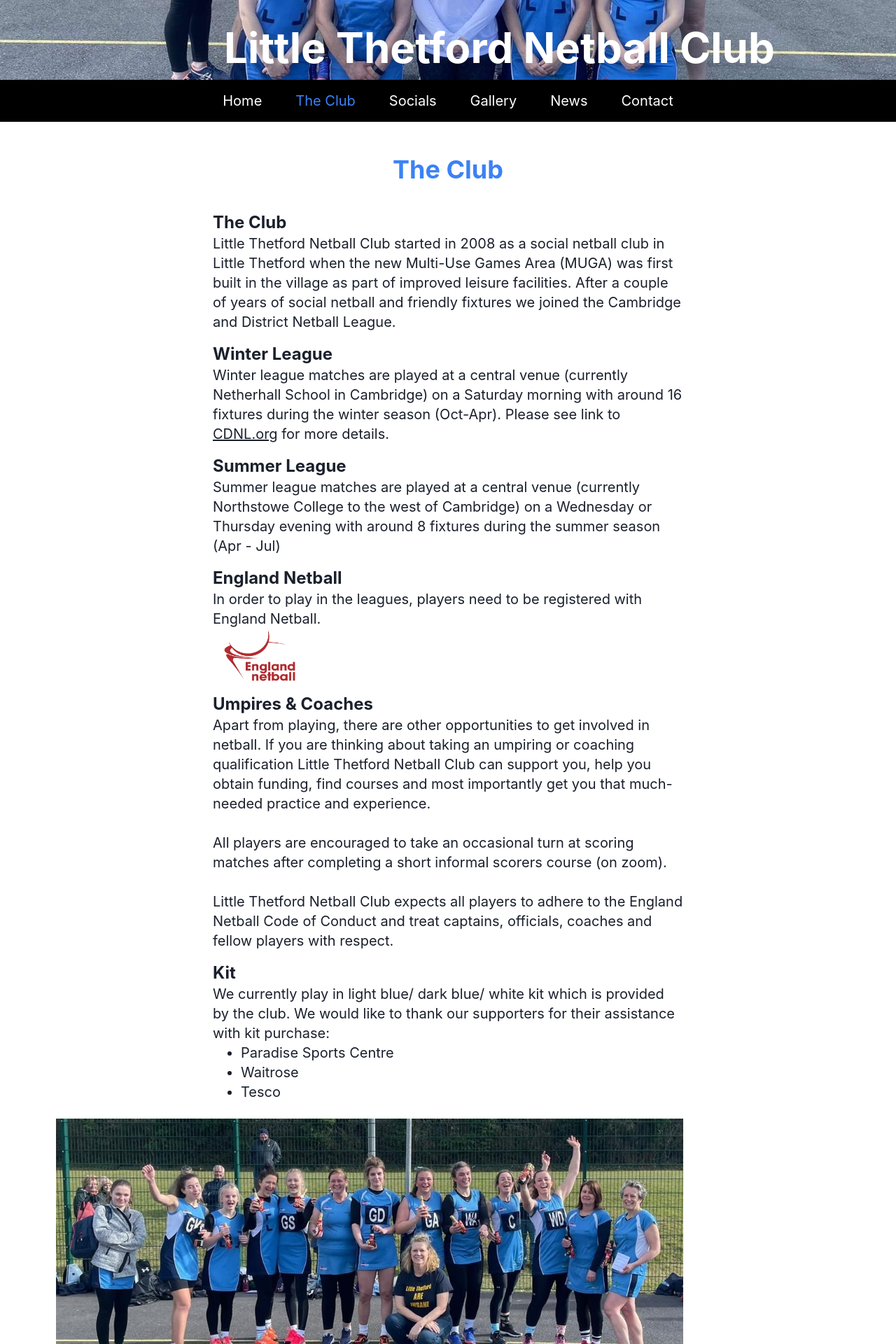
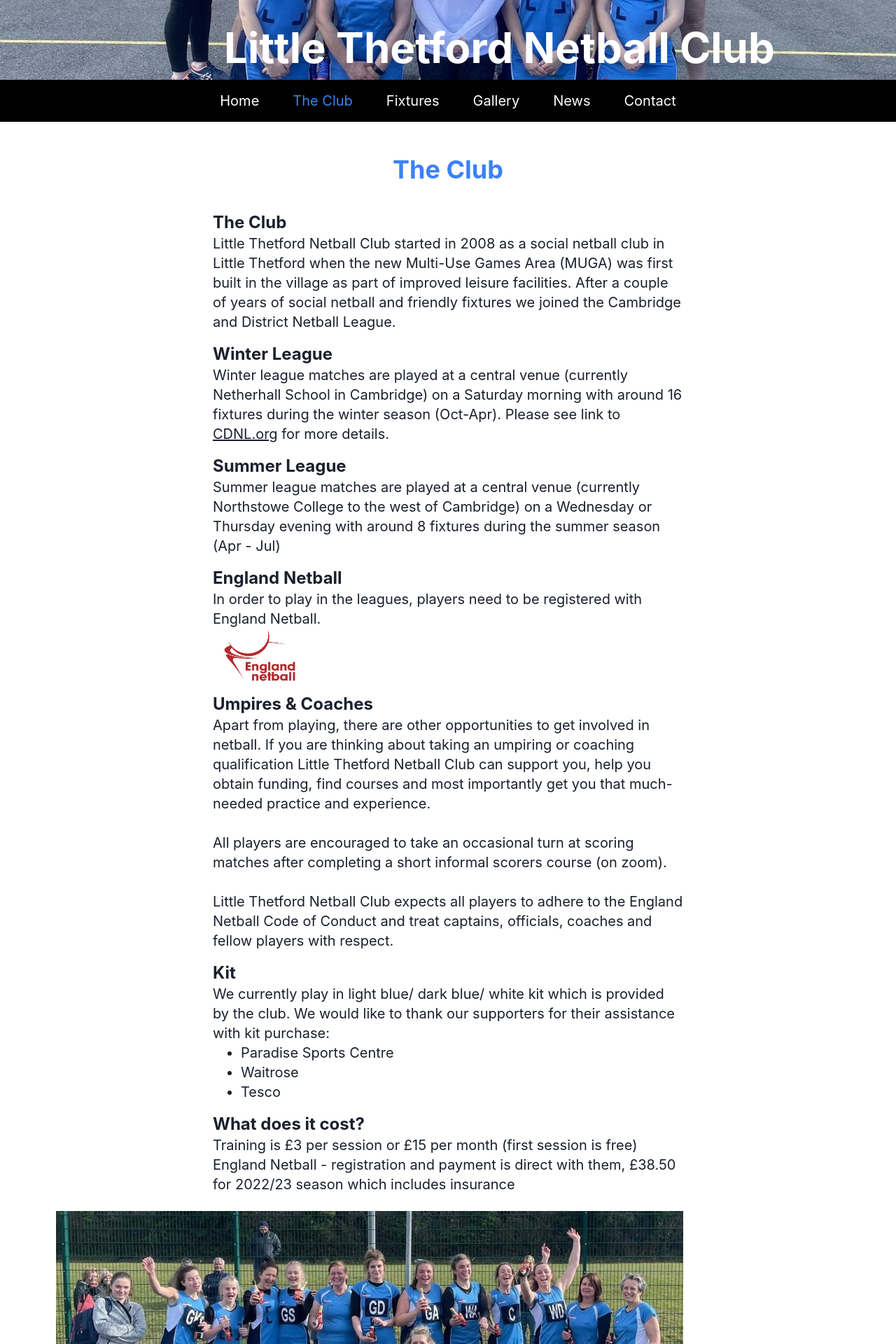
Before and after one commit to JamesArmer/little-thetford-netball-club, a Next.js app: page /the-club in a window 1280 px wide. Shown: the part 340-2260 px from the top of the page at 70% size. Built offline with nearby package versions, Linux system fonts and the light colour scheme.

Commit message:
Fixtures navbar and correct target links

```diff
--- a/components/Footer.tsx
+++ b/components/Footer.tsx
@@ -11,7 +11,7 @@ export default function Footer() {
       <a
         className="flex items-center justify-center gap-2"
         href="https://facebook.com"
-        target="_blank"
+        target="about:blank"
         rel="noopener noreferrer"
       >
         Find us on <FaFacebook size={25} />
--- a/components/Navbar.tsx
+++ b/components/Navbar.tsx
@@ -38,15 +38,15 @@ export default function Navbar() {
           </Link>
         </ListItem>
         <ListItem>
-          <Link href="/socials" scroll={false}>
+          <Link href="/fixtures" scroll={false}>
             <a
               className={
-                router.pathname == "/socials"
+                router.pathname == "/fixtures"
                   ? "text-blue-500"
                   : "hover:text-blue-500"
               }
             >
-              Socials
+              Fixtures
             </a>
           </Link>
         </ListItem>
--- a/pages/socials.tsx
+++ b/pages/fixtures.tsx
@@ -2,8 +2,8 @@ import type { NextPage } from "next";
 import Layout from "../components/Layout";
 import React from "react";
 
-const Socials: NextPage = () => {
-  return <Layout>Socials</Layout>;
+const Fixtures: NextPage = () => {
+  return <Layout>Fixtures</Layout>;
 };
 
-export default Socials;
+export default Fixtures;
--- a/pages/the-club.tsx
+++ b/pages/the-club.tsx
@@ -28,7 +28,11 @@ const TheClub: NextPage = () => {
             Winter league matches are played at a central venue (currently
             Netherhall School in Cambridge) on a Saturday morning with around 16
             fixtures during the winter season (Oct-Apr). Please see link to{" "}
-            <a href="https://cdnl.org" className="underline">
+            <a
+              href="https://cdnl.org"
+              target="about:blank"
+              className="underline"
+            >
               CDNL.org
             </a>{" "}
             for more details.
@@ -50,6 +54,7 @@ const TheClub: NextPage = () => {
               In order to play in the leagues, players need to be registered
               with England Netball.
             </p>
+            <a href="https://www.englandnetball.co.uk/" target="about:blank">
               <Image
                 src={englandNetballPic}
                 alt="England Netball"
@@ -59,6 +64,7 @@ const TheClub: NextPage = () => {
                 quality={100}
                 className={"w-1/5"}
               />
+            </a>
           </div>
         </div>
         <div className="w-4/5 sm:w-3/5 py-2">
@@ -93,6 +99,15 @@ const TheClub: NextPage = () => {
             <li>Tesco</li>
           </ul>
         </div>
+        <div className="w-4/5 sm:w-3/5 py-2">
+          <h2 className="text-2xl font-bold">What does it cost?</h2>
+          <p className="text-xl">
+            Training is £3 per session or £15 per month (first session is free)
+            <br />
+            England Netball - registration and payment is direct with them,
+            £38.50 for 2022/23 season which includes insurance
+          </p>
+        </div>
         <div className="relative leading-0 py-4">
           <Image
             src={teamPhotoPic}
@@ -104,15 +119,6 @@ const TheClub: NextPage = () => {
             className={"h-auto w-4/5"}
           />
         </div>
-        <div className="w-4/5 sm:w-3/5 py-2">
-          <h2 className="text-2xl font-bold">What does it cost?</h2>
-          <p className="text-xl">
-            Training is £3 per session or £15 per month (first session is free)
-            <br />
-            England Netball - registration and payment is direct with them,
-            £38.50 for 2022/23 season which includes insurance
-          </p>
-        </div>
       </div>
     </Layout>
   );
```
Lines whose indentation alone changed are shown as unchanged.
